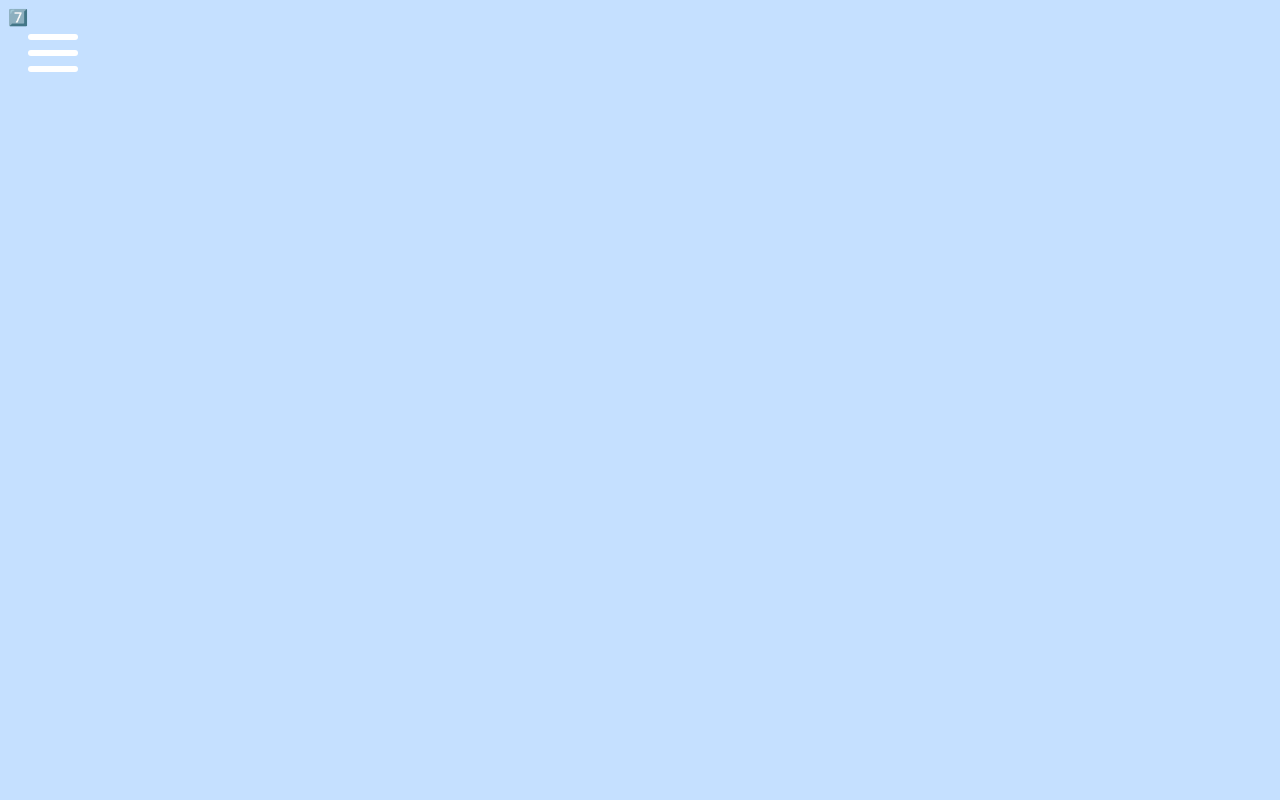
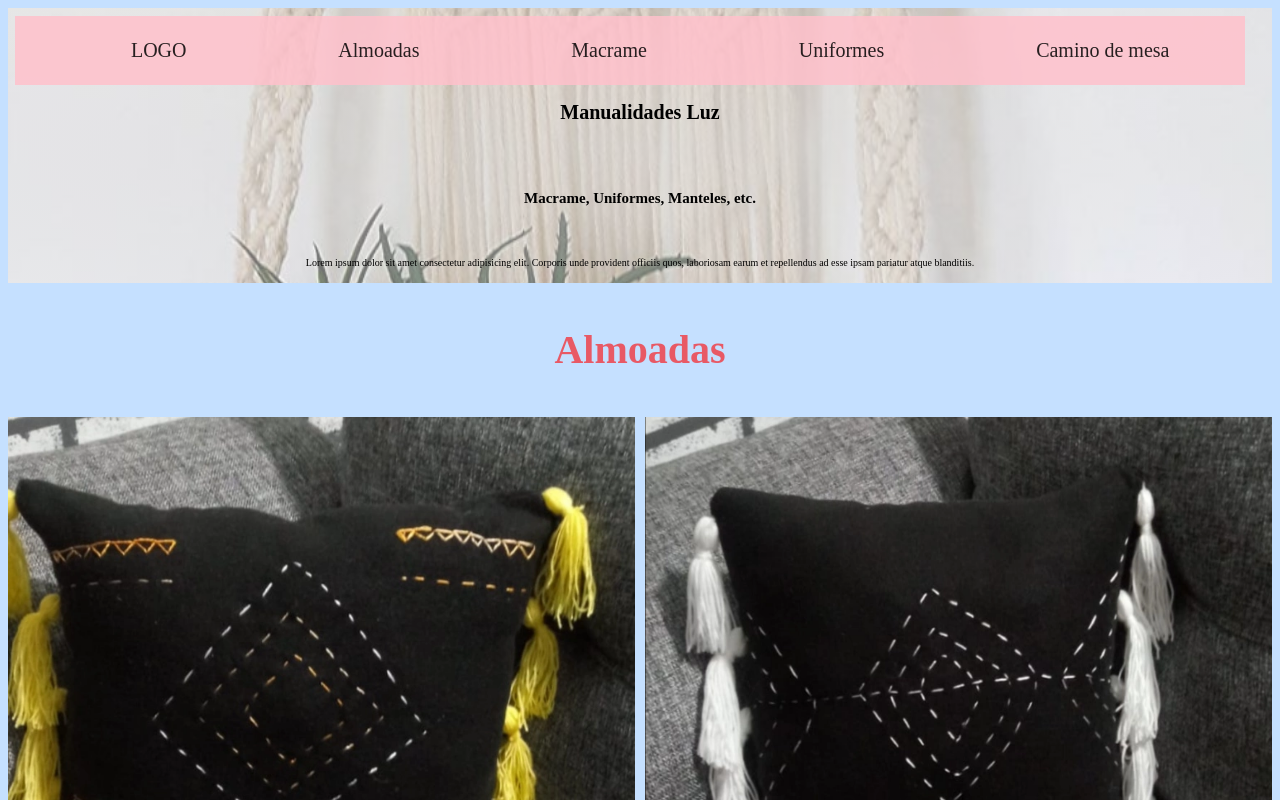
Before and after one commit to Hachikoi-the-creator/luz-macrame, a React (Vite) app: page / in a window 1280 px wide. Shown: the top 800 px of the page. Built offline with nearby package versions, Linux system fonts and the light colour scheme.

Commit message:
working fine, minimalist

```diff
--- a/src/App.jsx
+++ b/src/App.jsx
@@ -1,11 +1,21 @@
 import React from "react";
 import "./sass/basics.scss";
 import Header from "./components/header";
+import Hero from "./components/Hero";
+import Almoadas from "./components/Almoadas";
+import Macrame from "./components/Macrame";
+import Uniformes from "./components/Uniformes";
+import CubreMesa from "./components/CubreMesa";
 
 export default function App() {
   return (
     <div>
       <Header />
+      <Hero />
+      <Almoadas />
+      <Macrame />
+      <Uniformes />
+      <CubreMesa />
     </div>
   );
 }
--- a/src/components/Almoadas.jsx
+++ b/src/components/Almoadas.jsx
@@ -0,0 +1,18 @@
+import React from "react";
+import "../sass/sections.scss";
+import img1 from "../img/almoada-1.webp";
+import img2 from "../img/almoada-2.webp";
+
+export default function Almoadas() {
+  return (
+    <section>
+      <h2 className="sub-title">Almoadas</h2>
+      <img src={img1} alt="a well made pillow" />
+      <img src={img2} alt="another well made pillow" />
+      <img src={img2} alt="another well made pillow" />
+      <img src={img2} alt="another well made pillow" />
+      <img src={img2} alt="another well made pillow" />
+      <img src={img2} alt="another well made pillow" />
+    </section>
+  );
+}
--- a/src/components/CubreMesa.jsx
+++ b/src/components/CubreMesa.jsx
@@ -0,0 +1,17 @@
+import React from "react";
+import img1 from "../img/macrame-1.webp";
+import img2 from "../img/macrame-2.webp";
+import img3 from "../img/macrame-3.webp";
+import img4 from "../img/macrame-4.webp";
+
+export default function CubreMesa() {
+  return (
+    <section>
+      <h2 className="sub-title">Cubre Mesa</h2>
+      <img src={img1} alt="missing-img" />
+      <img src={img2} alt="missing-img" />
+      <img src={img3} alt="missing-img" />
+      <img src={img4} alt="missing-img" />
+    </section>
+  );
+}
--- a/src/components/Header.jsx
+++ b/src/components/Header.jsx
@@ -6,9 +6,6 @@ export default function Header() {
 
   return (
     <div>
-      <div className="test" id="top">
-        7️⃣
-      </div>
       {/* BURGER */}
       <div
         id="test"
--- /dev/null
+++ b/src/components/Hero.jsx
@@ -0,0 +1,16 @@
+import React from "react";
+import "../sass/hero.scss";
+
+export default function Hero() {
+  return (
+    <div className="hero">
+      <h1>Manualidades Luz</h1>
+      <h2>Macrame, Uniformes, Manteles, etc.</h2>
+      <p>
+        Lorem ipsum dolor sit amet consectetur adipisicing elit. Corporis unde
+        provident officiis quos, laboriosam earum et repellendus ad esse ipsam
+        pariatur atque blanditiis.
+      </p>
+    </div>
+  );
+}
--- a/src/components/Macrame.jsx
+++ b/src/components/Macrame.jsx
@@ -0,0 +1,22 @@
+import React from "react";
+import "../sass/sections.scss";
+import img1 from "../img/macrame-1.webp";
+import img2 from "../img/macrame-2.webp";
+import img3 from "../img/macrame-3.webp";
+import img4 from "../img/macrame-4.webp";
+
+export default function Macrame() {
+  return (
+    <section className="container">
+      {/* <svg viewBox="0 0 500 500" preserveAspectRatio="xMinYMin meet">
+        <path d="M0,100 C150,200 350,0 500,100 L500,00 L0,0 Z"></path>
+      </svg> */}
+      <h2 className="sub-title">Macrame</h2>
+      <img src={img1} alt="missing-img" />
+      <img src={img2} alt="missing-img" />
+      <img src={img3} alt="missing-img" />
+      <img src={img4} alt="missing-img" />
+      {/* <div class="curve"></div> */}
+    </section>
+  );
+}
--- a/src/components/Uniformes.jsx
+++ b/src/components/Uniformes.jsx
@@ -0,0 +1,17 @@
+import React from "react";
+import img1 from "../img/macrame-1.webp";
+import img2 from "../img/macrame-2.webp";
+import img3 from "../img/macrame-3.webp";
+import img4 from "../img/macrame-4.webp";
+
+export default function Uniformes() {
+  return (
+    <section>
+      <h2 className="sub-title">Uniformes</h2>
+      <img src={img1} alt="missing-img" />
+      <img src={img2} alt="missing-img" />
+      <img src={img3} alt="missing-img" />
+      <img src={img4} alt="missing-img" />
+    </section>
+  );
+}
--- a/src/sass/basics.scss
+++ b/src/sass/basics.scss
@@ -1,3 +1,7 @@
+:root {
+  font-size: 62.5%;
+}
+
 body {
   overflow-x: hidden;
   background: rgba(183, 217, 255, 0.801);
--- a/src/sass/header.scss
+++ b/src/sass/header.scss
@@ -67,8 +67,9 @@
 }
 
 .navbar {
+  font-size: 1.6rem;
   position: fixed;
-  width: 90%;
+  width: 81%;
   height: 95%;
   top: 0;
   left: 15px;
@@ -83,8 +84,48 @@
     padding: 10px;
     list-style: none;
   }
+
+  a {
+    color: rgba(0, 0, 0, 0.849);
+    text-decoration: none;
+    font-size: 1.6rem;
+  }
+  a:hover {
+    color: rgba(0, 0, 0, 0.623);
+  }
 }
 
 .test {
   height: 200vh;
 }
+
+// TODO: ADD MEADIA QUERIES
+/*
+320px — 480px: Mobile devices.
+481px — 768px: iPads, Tablets.
+769px — 1024px: Small screens, laptops.
+1025px — 1200px: Desktops, large screens.
+1201px and more — Extra large screens, TV.
+*/
+@media all and (min-width: 700px) {
+  .menu-btn__burger {
+    display: none;
+  }
+
+  .navbar {
+    height: 69px;
+    transform: translateX(0);
+    flex-direction: row;
+    width: 90vw;
+
+    a {
+      font-size: 2rem;
+    }
+  }
+}
+
+@media all and (min-width: 1024px) {
+  .navbar {
+    width: 93vw;
+  }
+}
--- /dev/null
+++ b/src/sass/hero.scss
@@ -0,0 +1,13 @@
+.hero {
+  background: center / contain no-repeat
+      radial-gradient(rgba(228, 228, 228, 0.671), rgba(255, 255, 255, 0.383)),
+    #eee center / 100% no-repeat url("../img/bg-crop.jpg");
+  padding-top: 10ch;
+  text-align: center;
+
+  > * {
+    padding: 3ch;
+  }
+}
+
+// TODO: Change the bg % in bigger screens
--- a/src/sass/sections.scss
+++ b/src/sass/sections.scss
@@ -0,0 +1,63 @@
+section {
+  display: grid;
+  grid-template-columns: repeat(2, 1fr);
+  gap: 2ch;
+
+  h2 {
+    text-align: center;
+    grid-column: span 2;
+  }
+
+  .sub-title {
+    font-size: 4rem;
+    color: rgba(255, 0, 0, 0.603);
+  }
+
+  img {
+    width: 100%;
+    height: 100%;
+  }
+}
+// THIS MAY BREAK EVERYTHING
+// section {
+//   position: relative;
+//   // display: flex;
+//   // flex-direction: column;
+//   align-items: center;
+//   min-height: 400px;
+//   padding-top: 100px;
+//   background: #3c31dd;
+// }
+
+// .curve {
+//   position: absolute;
+//   height: 250px;
+//   width: 100%;
+//   bottom: 0;
+//   text-align: center;
+// }
+
+// .curve::before {
+//   content: "";
+//   display: block;
+//   position: absolute;
+//   border-radius: 100% 50%;
+//   width: 55%;
+//   height: 100%;
+//   transform: translate(85%, 60%);
+//   background-color: hsl(216, 21%, 16%);
+// }
+
+// .curve::after {
+//   content: "";
+//   display: block;
+//   position: absolute;
+//   border-radius: 100% 50%;
+//   width: 55%;
+//   height: 100%;
+//   background-color: #3c31dd;
+//   transform: translate(-4%, 40%);
+//   z-index: -1;
+// }
+
+// TODO: Change the layout of the grid to fit bigger screens 3 | 4 @media
```
Also changed, not shown: src/img/bg-crop.jpg (added).
